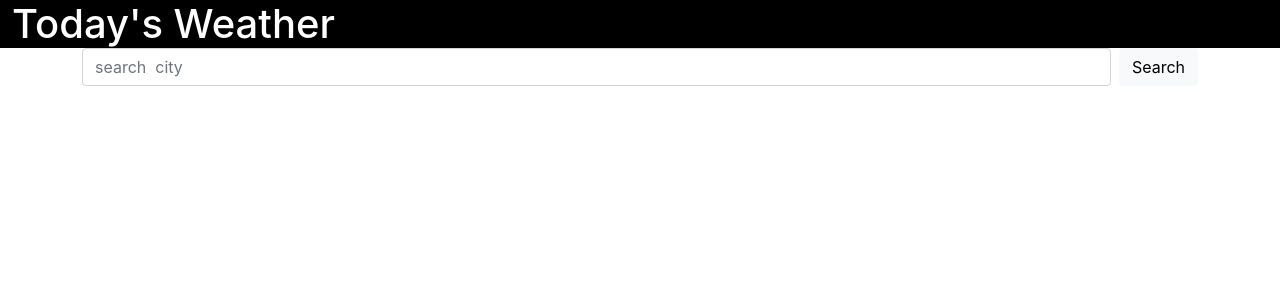
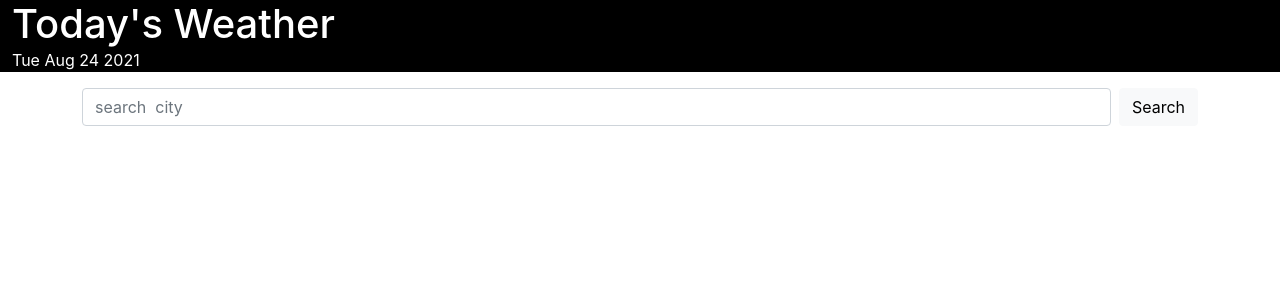
Before and after one commit to Moween/weather-app, a React (Create React App) app: page / in a window 1280 px wide. Shown: the top 300 px of the page. Built offline with nearby package versions, Linux system fonts and the light colour scheme.

Commit message:
Add date

```diff
--- a/src/components/Header.jsx
+++ b/src/components/Header.jsx
@@ -1,10 +1,14 @@
 import React from "react";
 
 const Header = () => {
+  const date = new Date().toDateString();
   return (
     <header className="header container-fluid">
       <div className="limited">
         <h1>Today's Weather</h1>
+        <div>
+          <p id="date">{date}</p>
+        </div>
       </div>
     </header>
   );
```
